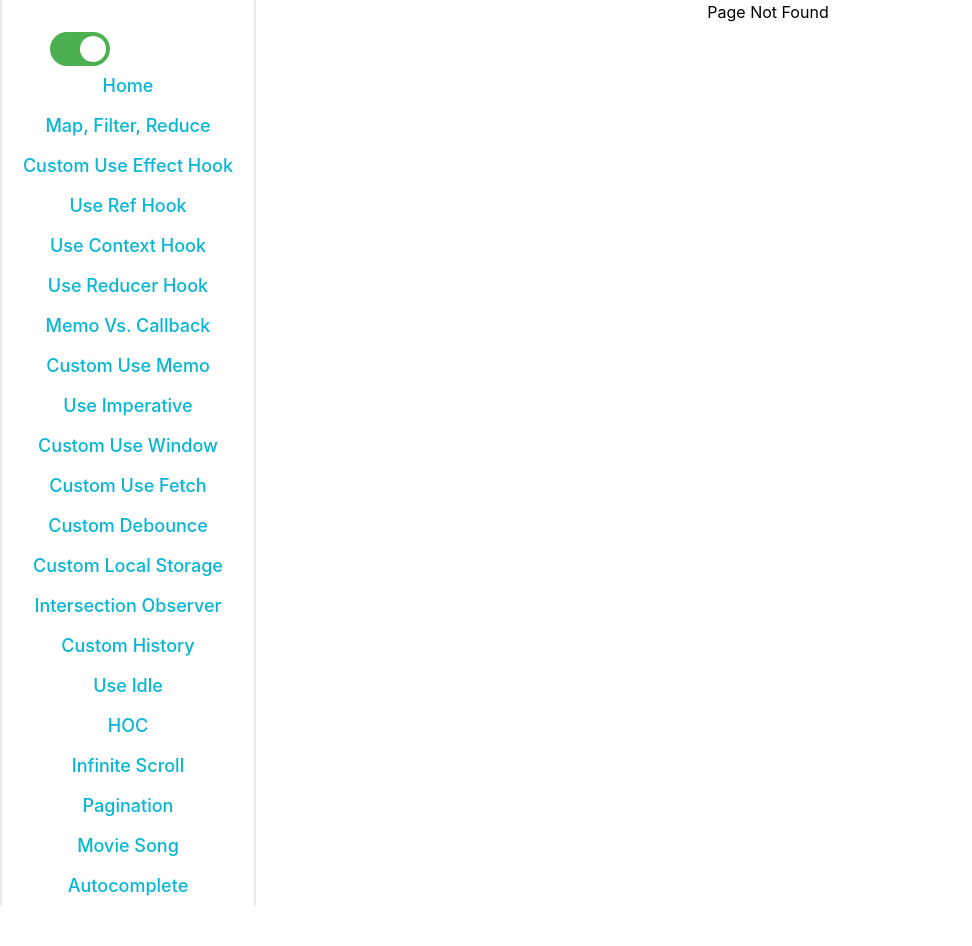
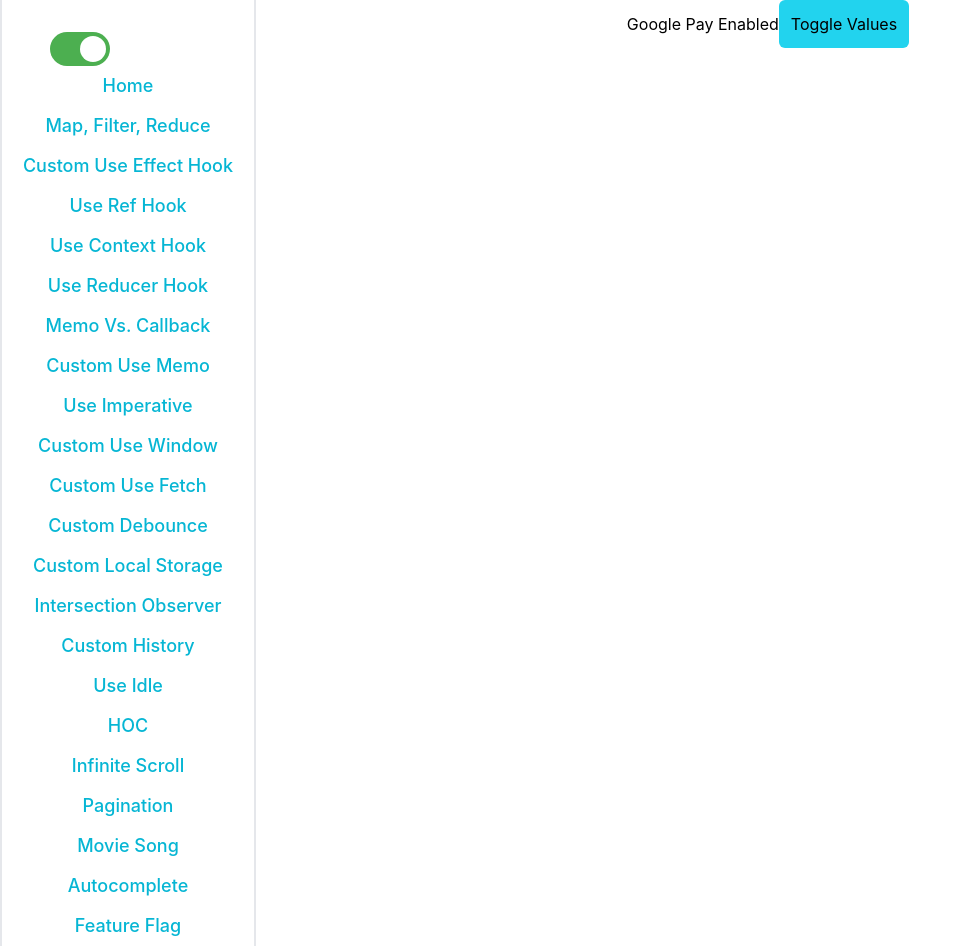
Before and after one commit to NotACoder116/all-react-topics-in-one, a React (Create React App) app: page /feature-flag in a window 1280 px wide. Shown: the whole page, without its empty margins (0-972 px from the left). Before the commit the page ends 906 px from the top, so only its background shows below. Built offline with nearby package versions, Linux system fonts and the light colour scheme.

Commit message:
Feature flag implementatiuon done

```diff
--- a/src/App.js
+++ b/src/App.js
@@ -10,6 +10,7 @@ import UsersData from "./components/CustomHook/CustomUseFetch/UsersData";
 import UseWindowsSize from "./components/CustomHook/UseWindowsSize";
 import ParentUseIdle from "./components/CustomIdle/ParentUseIdle";
 import ParentState from "./components/customStateWithHistory/ParentState";
+import ParentFeatureFlag from "./components/FeatureFlag/ParentFeatureFlag";
 import ParentHoc from "./components/HOCComponents/ParentHoc.JS";
 import UseEffectParent from "./components/Hooks/CustomUseEffect/UseEffectParent";
 import CustomUseMemo from "./components/Hooks/CustomUseMemo";
@@ -109,6 +110,10 @@ const routes = createBrowserRouter([
       {
         path: '/autocomplete',
         element: <ParentAutocomplete />
+      },
+      {
+        path: '/feature-flag',
+        element: <ParentFeatureFlag />
       },
       {
         path: "/*",
--- /dev/null
+++ b/src/components/FeatureFlag/Feature.js
@@ -0,0 +1,7 @@
+import { useContext } from "react";
+import { FeatureFlag } from "./FeatureFlagContext";
+
+export const Feature = ({ features, children }) => {
+  const { feature } = useContext(FeatureFlag);
+  return feature[features] ? children : null;
+};
--- /dev/null
+++ b/src/components/FeatureFlag/FeatureFlagContext.js
@@ -0,0 +1,28 @@
+import { createContext, useState } from "react";
+
+export const FeatureFlag = createContext({});
+
+const FeatureFlagProvider = ({ children }) => {
+  const [feature, setFeature] = useState({
+    isGooglePayEnabled: true,
+    isApplePayEnabled: false,
+  });
+
+  const handleToggle = () => {
+    setFeature({
+        isGooglePayEnabled: !feature.isGooglePayEnabled,
+        isApplePayEnabled: !feature.isApplePayEnabled
+    });
+  }
+
+  return (
+    <>
+      <FeatureFlag.Provider value={{ feature }}>
+        {children}
+      </FeatureFlag.Provider>
+      <button className="px-3 py-3 bg-cyan-400 rounded-md" onClick={handleToggle}>Toggle Values</button>
+    </>
+  );
+};
+
+export default FeatureFlagProvider;
--- /dev/null
+++ b/src/components/FeatureFlag/NormalComponent.js
@@ -0,0 +1,12 @@
+import { Feature } from "./Feature";
+
+const NormalComponent = () => {
+    return (
+      <>
+        <Feature features="isGooglePayEnabled">Google Pay Enabled</Feature>
+        <Feature features="isApplePayEnabled">Apple pay enabled</Feature>
+      </>
+    );
+  };
+
+export default NormalComponent;
--- /dev/null
+++ b/src/components/FeatureFlag/ParentFeatureFlag.js
@@ -0,0 +1,14 @@
+import React from "react";
+import FeatureFlagProvider from "./FeatureFlagContext";
+import NormalComponent from "./NormalComponent";
+
+
+const ParentFeatureFlag = () => {
+  return (
+    <FeatureFlagProvider>
+      <NormalComponent />
+    </FeatureFlagProvider>
+  );
+};
+
+export default ParentFeatureFlag;
--- a/src/components/RouterComponents/Navbar.js
+++ b/src/components/RouterComponents/Navbar.js
@@ -23,7 +23,8 @@ const sidebarMenu = [
   { id: 20, name: "Infinite Scroll", url: "/Infinite Scroll" },
   { id: 21, name: "Pagination", url: "/pagination" },
   { id: 22, name: "Movie Song", url: "/movie-song" },
-  { id: 23, name: "Autocomplete", url: "/autocomplete" }
+  { id: 23, name: "Autocomplete", url: "/autocomplete" },
+  { id: 24, name: "Feature Flag", url: "/feature-flag" }
 ];
 
 function Navbar() {
```
